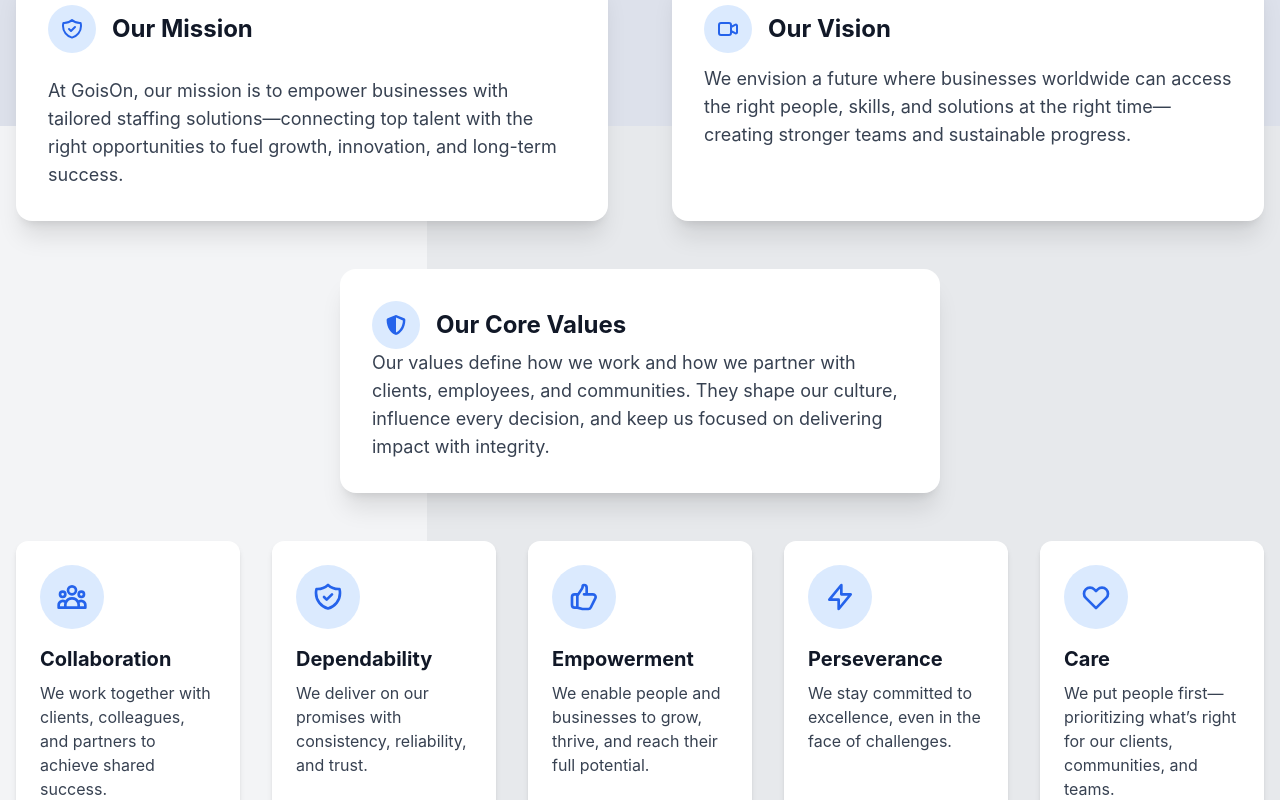
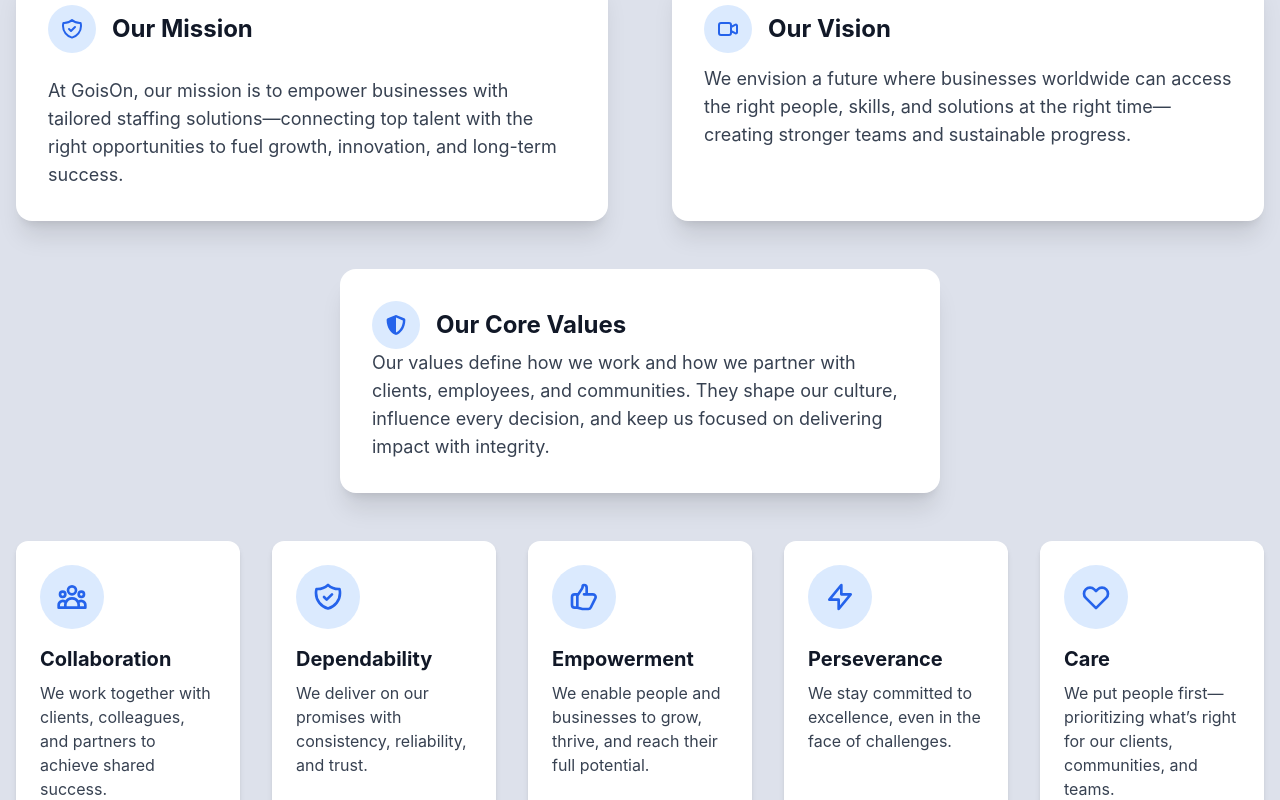
Before and after one commit to naveed-glitch/Website_Go_ison, a React (Vite) app: page /about/our-mission in a window 1280 px wide. Shown: the part 1840-2640 px from the top of the page. Built offline with nearby package versions, Linux system fonts and the light colour scheme.

Commit message:
Colour Change

```diff
--- a/src/pages/About/MissionAndVisions/MissionVision .tsx
+++ b/src/pages/About/MissionAndVisions/MissionVision .tsx
@@ -29,7 +29,7 @@
       {/* Parallax Background */}
       <div className="absolute inset-0">
         <div className="absolute top-0 left-0 w-full h-1/3 bg-blue-900 opacity-10"></div>
-        <div className="absolute bottom-0 right-0 w-2/3 h-2/3 bg-gray-900 opacity-5"></div>
+        <div className="absolute bottom-0 right-0 w-full h-2/3 bg-blue-900 opacity-10"></div>
       </div>
 
       <div className="max-w-7xl mx-auto relative">
--- a/src/pages/Contact/ContactInfo.tsx
+++ b/src/pages/Contact/ContactInfo.tsx
@@ -30,7 +30,7 @@
 
   return (
     <motion.div
-      className="bg-gradient-to-br from-blue-50 to-slate-100 rounded-xl shadow-xl p-8"
+      className="bg-white rounded-xl shadow-xl p-8"
       initial={{ opacity: 0, x: 50 }}
       whileInView={{ opacity: 1, x: 0 }}
       viewport={{ once: true }}
```
